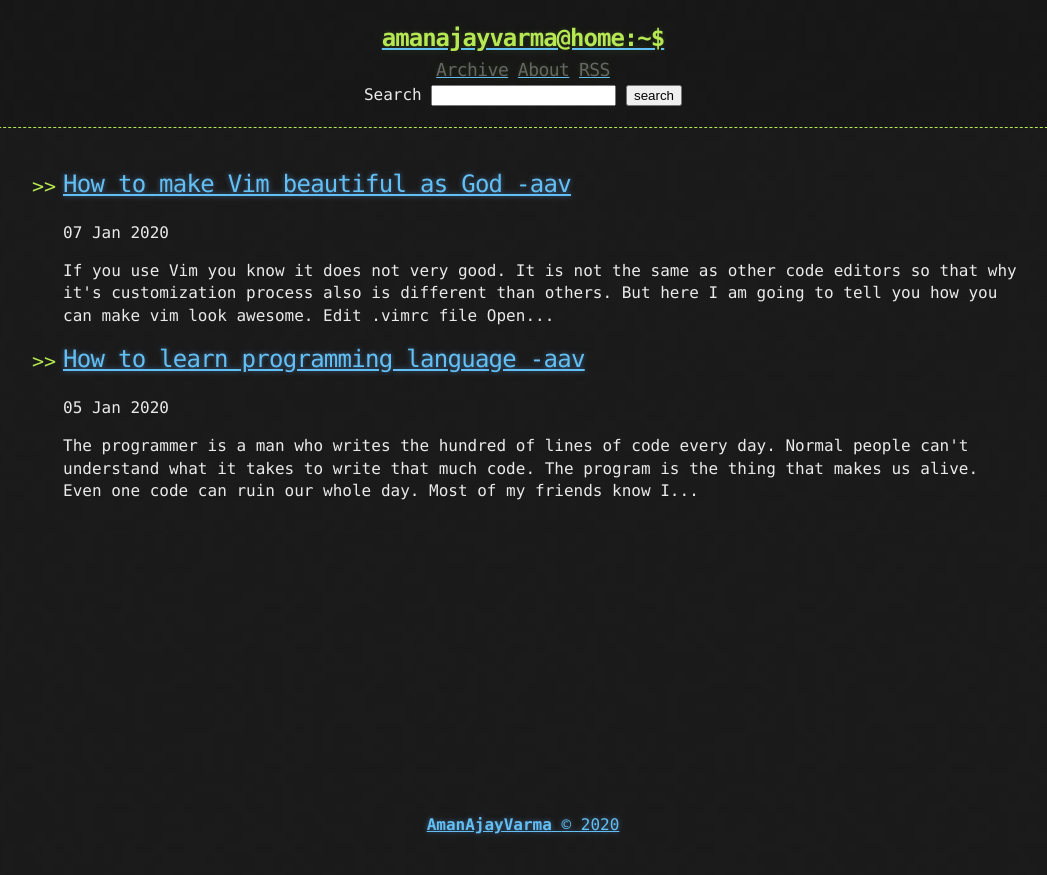
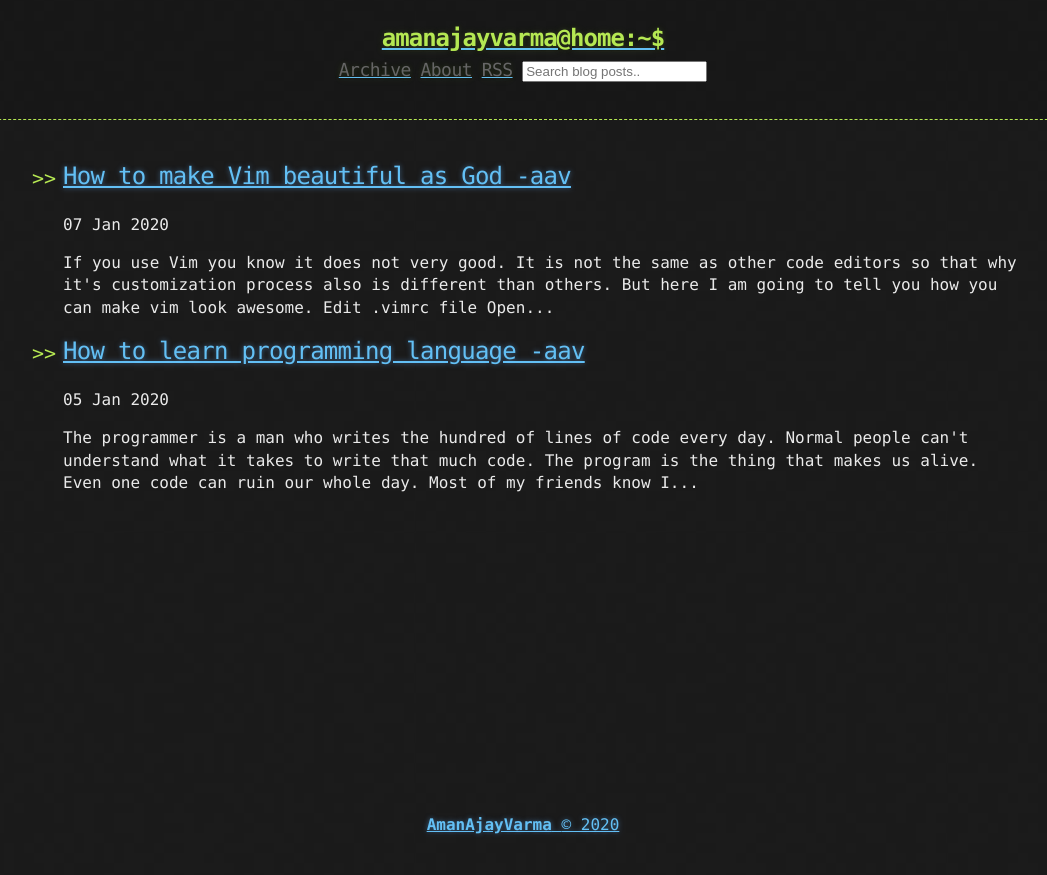
Before and after one commit to tocttou/hacker-blog, a Jekyll site: the page built from index.html, in a window 1280 px wide. Shown: the top 875 px of the page, without its empty margins (117-1164 px from the left). Built offline with Jekyll 4.4.1, drawn with Linux system fonts in a browser that asks for light colours; the list of posts is cut into pages by our own code.

Commit message:
Update links.html

```diff
--- a/_includes/links.html
+++ b/_includes/links.html
@@ -1,8 +1,5 @@
 <a href="{{ "/archive" | prepend: site.baseurl | replace: '//', '/' }}"><h2 class="header-link">Archive</h2></a>
 <a href="{{ "/about" | prepend: site.baseurl | replace: '//', '/' }}"><h2 class="header-link">About</h2></a>
 <a href="{{ "/atom.xml" | prepend: site.baseurl | replace: '//', '/' }}"><h2 class="header-link">RSS</h2></a>
-<form action="/search.html" method="get">
-  <label for="search-box">Search</label>
-  <input type="text" id="search-box" name="query">
-  <input type="submit" value="search">
-</form>
+<input type="text" id="search-input" placeholder="Search blog posts..">
+<ul id="results-container"></ul>
```
